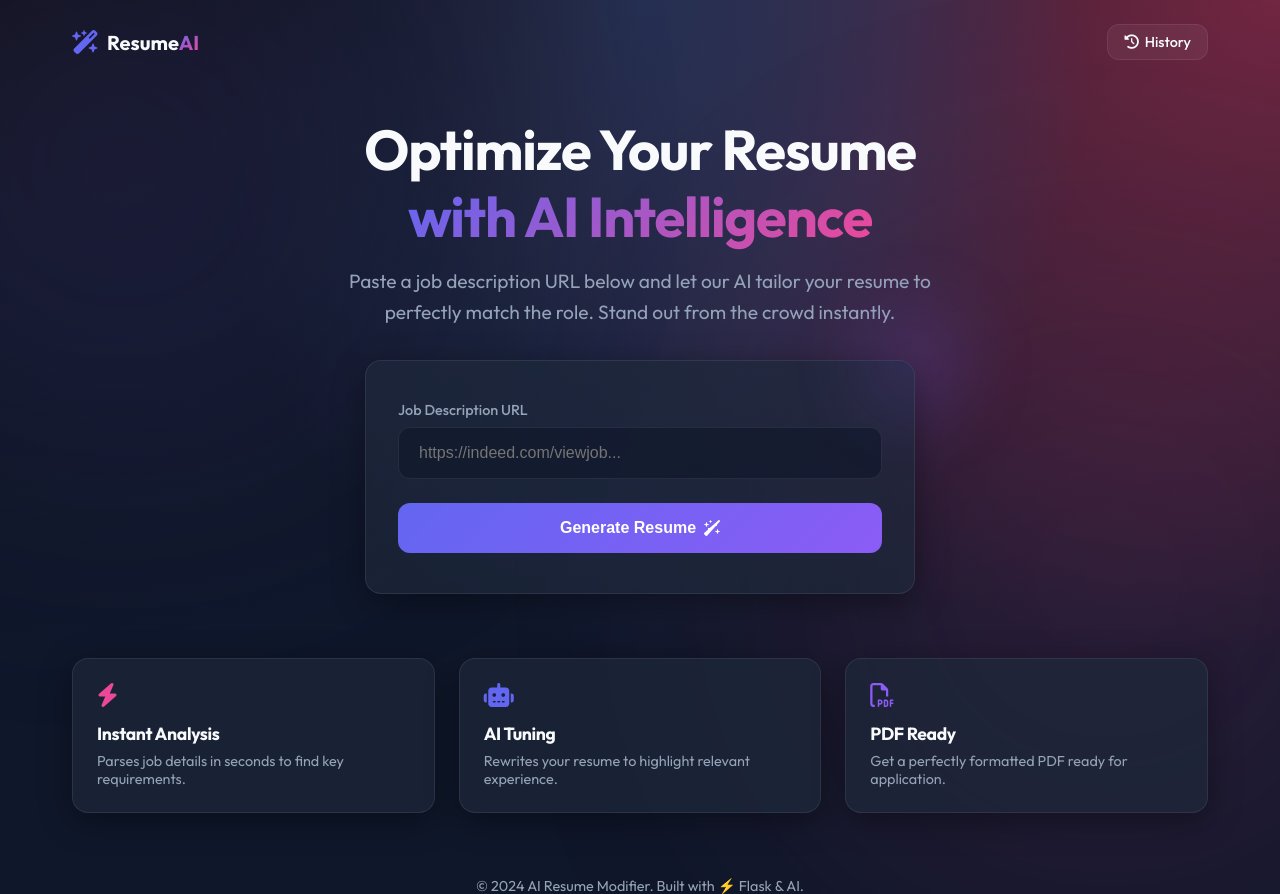
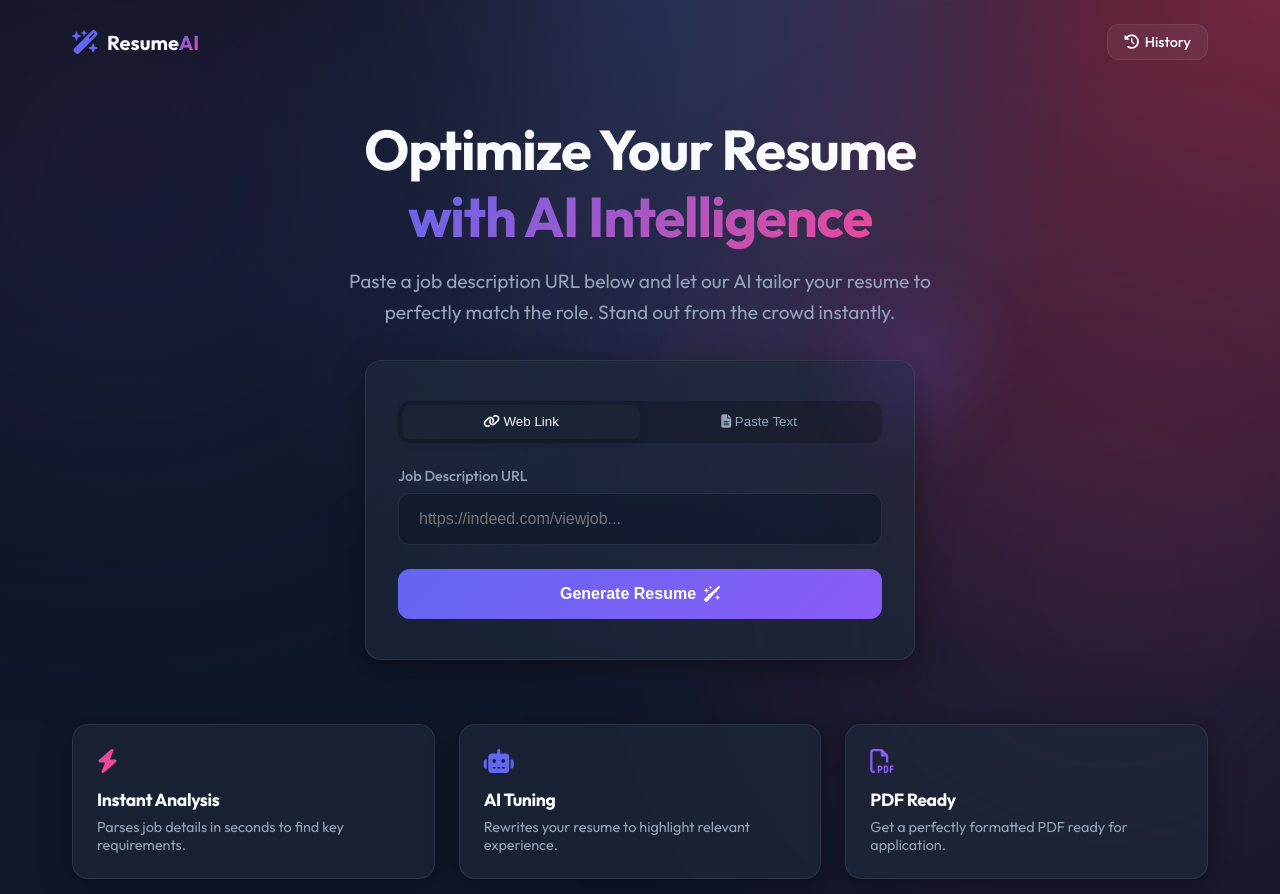
Before and after one commit to Jeevan-WPA/AI-Resume-Modifier-using-Flask, a Flask app: page / in a window 1280 px wide. Shown: the top 894 px of the page. Run offline with Flask 3, Linux system fonts and the light colour scheme.

Commit message:
feat: Add job description text fallback

```diff
--- a/app.py
+++ b/app.py
@@ -13,10 +13,14 @@ init_db()  # Create DB tables if not exists
 def home():
     if request.method == "POST":
         job_url = request.form.get("url")
-        if not job_url:
-            return render_template("error.html", message="No URL provided")
+        job_text = request.form.get("job_text")
+
+        if not job_url and not job_text:
+            return render_template("error.html", message="Please provide a URL or paste Job Description text.")
+
         try:
-            pdf_path = run_pipeline(job_url)
+            # Pass both; logic inside pipeline handles which one is used
+            pdf_path = run_pipeline(url=job_url, raw_text=job_text)
             return render_template("success.html", pdf_path=pdf_path)
         except Exception as e:
             return render_template("error.html", message=str(e))
--- a/pipeline.py
+++ b/pipeline.py
@@ -1,6 +1,7 @@
 import asyncio
 import os
 import shutil
+import time
 from pathlib import Path
 import scrape_jd
 import resume_build
@@ -10,35 +11,90 @@ from db import save_job
 SRC = "./resume_template"
 OUTPUT_DIR = "./output"
 
-async def run_job_pipeline(url: str):
-    async with async_playwright() as p:
-        chrome = scrape_jd.open_chrome_with_debugging()
-        await asyncio.sleep(3)
-        browser = await p.chromium.connect_over_cdp("http://localhost:9222")
-        context = browser.contexts[0]
-        page = await context.new_page()
-        await asyncio.sleep(3)
+async def run_job_pipeline(url: str = None, raw_text: str = None):
+    # Case 1: Raw Text Provided (Skip Scraper)
+    if raw_text:
+        job_details = {
+            "job_description": raw_text,
+            "company": "Manual_Input",
+            "job_title": "Custom Role",
+            "location": "Remote/Unspecified",
+            "url": "Manual Text Entry",
+            "status": "applied",
+            "date_time": time.strftime("%Y-%m-%d %H:%M:%S", time.localtime())
+        }
+        # Only run optimization steps, skip browser logic
+        optimized_sections = resume_build.optimize_resume(job_details.get("job_description", ""))
 
-        job_details = await scrape_jd.scrape_jd(page, url)
+        # Use a consistent naming for manual entries
+        company_safe = "Manual_Job_" + str(int(time.time()))
+        dst = Path(OUTPUT_DIR) / company_safe
 
-        optimized_sections = resume_build.optimize_resume(job_details.get("JD", ""))
-        company = job_details.get("company", "UnknownCompany").replace("/", "_").replace(" ", "_").replace(",", "_")
-        dst = Path(OUTPUT_DIR) / f"{company}_resume"
-        dst_src = dst / "src"
-        if not dst.exists():
-            shutil.copytree(SRC, dst, ignore=shutil.ignore_patterns("summary.tex","experience.tex","skills.tex"))
-        dst_src.mkdir(exist_ok=True)
+        return await process_and_save_resume(dst, optimized_sections, job_details)
 
-        for name in ("summary", "experience", "skills"):
-            with open(dst_src / f"{name}.tex", "w", encoding="utf-8") as f:
-                f.write(optimized_sections[name])
+    # Case 2: URL Provided (Run Scraper)
+    elif url:
+        async with async_playwright() as p:
+            # Launch browser (headless=True is generally better for server apps, but keeping existing logic)
+            # Checking if we can use standard launch instead of connecting to existing chrome for stability
+            # But aggressively keeping existing behavior for now as user didn't ask to change scraping logic
+            try:
+                chrome = scrape_jd.open_chrome_with_debugging()
+                await asyncio.sleep(3)
+                browser = await p.chromium.connect_over_cdp("http://localhost:9222")
+                context = browser.contexts[0]
+                page = await context.new_page()
 
-        pdf_path = scrape_jd.save_as_pdf(dst / "resume.tex", output_dir=dst)
-        job_details["pdf_path"] = str(pdf_path)
-        save_job(job_details)  # Save to SQLite
-        await browser.close()
-        chrome.terminate()
-        return pdf_path
+                # Scrape
+                job_details = await scrape_jd.scrape_jd(page, url)
+                await browser.close()
+                chrome.terminate()
+            except Exception as e:
+                # Fallback if browser fails? For now just raise
+                raise e
 
-def run_pipeline(url: str):
-    return asyncio.run(run_job_pipeline(url))
+            optimized_sections = resume_build.optimize_resume(job_details.get("job_description", ""))
+
+            # Prepare destination
+            company = job_details.get("company", "UnknownCompany")
+            if not company: company = "UnknownCompany"
+            company_safe = company.replace("/", "_").replace(" ", "_").replace(",", "_")
+            dst = Path(OUTPUT_DIR) / f"{company_safe}_resume"
+
+            return await process_and_save_resume(dst, optimized_sections, job_details)
+
+    else:
+        raise ValueError("Either URL or Raw Text must be provided")
+
+async def process_and_save_resume(dst: Path, optimized_sections: dict, job_details: dict):
+    """Helper to generate PDF and save to DB, shared by both methods"""
+
+    # 1. Prepare Directory
+    if not dst.exists():
+        # Copy template but ignore the dynamic sections we are about to overwrite
+        shutil.copytree(SRC, dst, ignore=shutil.ignore_patterns("summary.tex", "experience.tex", "skills.tex"))
+
+    dst_src = dst / "src"
+    dst_src.mkdir(exist_ok=True, parents=True)
+
+    # 2. Write New Sections
+    for name in ("summary", "experience", "skills"):
+        # Ensure we have content for each section
+        content = optimized_sections.get(name, "")
+        with open(dst_src / f"{name}.tex", "w", encoding="utf-8") as f:
+            f.write(content)
+
+    # 3. Compile PDF
+    # Assuming the main tex file is named 'resume.tex' at the root of the copied template
+    pdf_path = scrape_jd.save_as_pdf(dst / "resume.tex", output_dir=dst)
+
+    # 4. Save to DB
+    job_details["pdf_path"] = str(pdf_path)
+    # Ensure job_details has all keys expected by save_job
+    # (Checking db.py might be good, but assuming job_details matches schema)
+    save_job(job_details)
+
+    return pdf_path
+
+def run_pipeline(url: str = None, raw_text: str = None):
+    return asyncio.run(run_job_pipeline(url, raw_text))
--- a/templates/index.html
+++ b/templates/index.html
@@ -21,14 +21,38 @@
             style="position: absolute; top: -50px; right: -50px; width: 100px; height: 100px; background: var(--accent); opacity: 0.2; filter: blur(40px); border-radius: 50%;">
         </div>
 
+        <!-- Mode Toggle -->
+        <div
+            style="display: flex; background: rgba(0,0,0,0.2); padding: 4px; border-radius: 12px; margin-bottom: 1.5rem; position: relative; z-index: 2;">
+            <button class="toggle-btn active" id="btn-url" onclick="switchMode('url')"
+                style="flex: 1; border: none; background: transparent; color: var(--text-muted); padding: 0.6rem; border-radius: 8px; cursor: pointer; font-weight: 500; transition: all 0.2s;">
+                <i class="fa-solid fa-link"></i> Web Link
+            </button>
+            <button class="toggle-btn" id="btn-text" onclick="switchMode('text')"
+                style="flex: 1; border: none; background: transparent; color: var(--text-muted); padding: 0.6rem; border-radius: 8px; cursor: pointer; font-weight: 500; transition: all 0.2s;">
+                <i class="fa-solid fa-file-text"></i> Paste Text
+            </button>
+        </div>
+
         <form method="post" id="resumeForm"
             style="display: flex; flex-direction: column; gap: 1.5rem; position: relative; z-index: 2;">
-            <div style="text-align: left;">
+
+            <!-- URL Input Section -->
+            <div id="url-section" style="text-align: left;">
                 <label for="url"
                     style="display: block; margin-bottom: 0.5rem; font-weight: 500; font-size: 0.9rem; color: var(--text-muted);">Job
                     Description URL</label>
-                <input type="url" name="url" id="url" class="glass-input" placeholder="https://indeed.com/viewjob..."
-                    required>
+                <input type="url" name="url" id="url" class="glass-input" placeholder="https://indeed.com/viewjob...">
+            </div>
+
+            <!-- Text Input Section (Hidden by default) -->
+            <div id="text-section" style="text-align: left; display: none;">
+                <label for="job_text"
+                    style="display: block; margin-bottom: 0.5rem; font-weight: 500; font-size: 0.9rem; color: var(--text-muted);">Paste
+                    Job Details</label>
+                <textarea name="job_text" id="job_text" class="glass-input" rows="6"
+                    placeholder="Paste the entire job description here..."
+                    style="resize: vertical; min-height: 120px; font-family: inherit;"></textarea>
             </div>
 
             <button type="submit" class="btn-premium" id="generateBtn">
@@ -64,6 +88,43 @@
 
 {% block scripts %}
 <script>
+    function switchMode(mode) {
+        // Toggle Buttons
+        document.querySelectorAll('.toggle-btn').forEach(btn => {
+            btn.style.background = 'transparent';
+            btn.style.color = 'var(--text-muted)';
+            btn.style.boxShadow = 'none';
+        });
+
+        const activeBtn = document.getElementById(mode === 'url' ? 'btn-url' : 'btn-text');
+        activeBtn.style.background = 'var(--bg-card)';
+        activeBtn.style.color = 'var(--text-main)';
+        activeBtn.style.boxShadow = '0 2px 10px rgba(0,0,0,0.2)';
+
+        // Toggle Sections
+        const urlSec = document.getElementById('url-section');
+        const textSec = document.getElementById('text-section');
+        const urlInput = document.getElementById('url');
+        const textInput = document.getElementById('job_text');
+
+        if (mode === 'url') {
+            urlSec.style.display = 'block';
+            textSec.style.display = 'none';
+            urlInput.required = true;
+            textInput.required = false;
+            textInput.value = ''; // clear
+        } else {
+            urlSec.style.display = 'none';
+            textSec.style.display = 'block';
+            urlInput.required = false;
+            textInput.required = true;
+            urlInput.value = ''; // clear
+        }
+    }
+
+    // Initialize state
+    switchMode('url');
+
     document.getElementById('resumeForm').addEventListener('submit', function () {
         const btn = document.getElementById('generateBtn');
         const btnText = document.getElementById('btnText');
```
